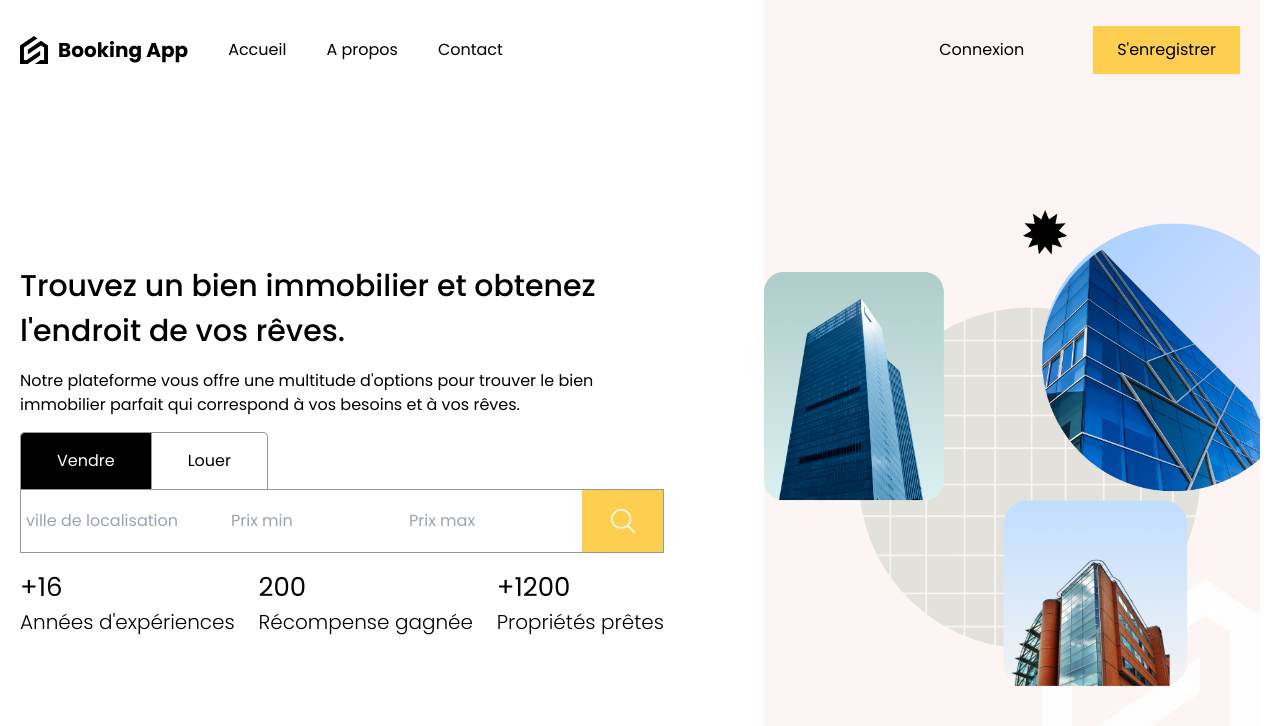
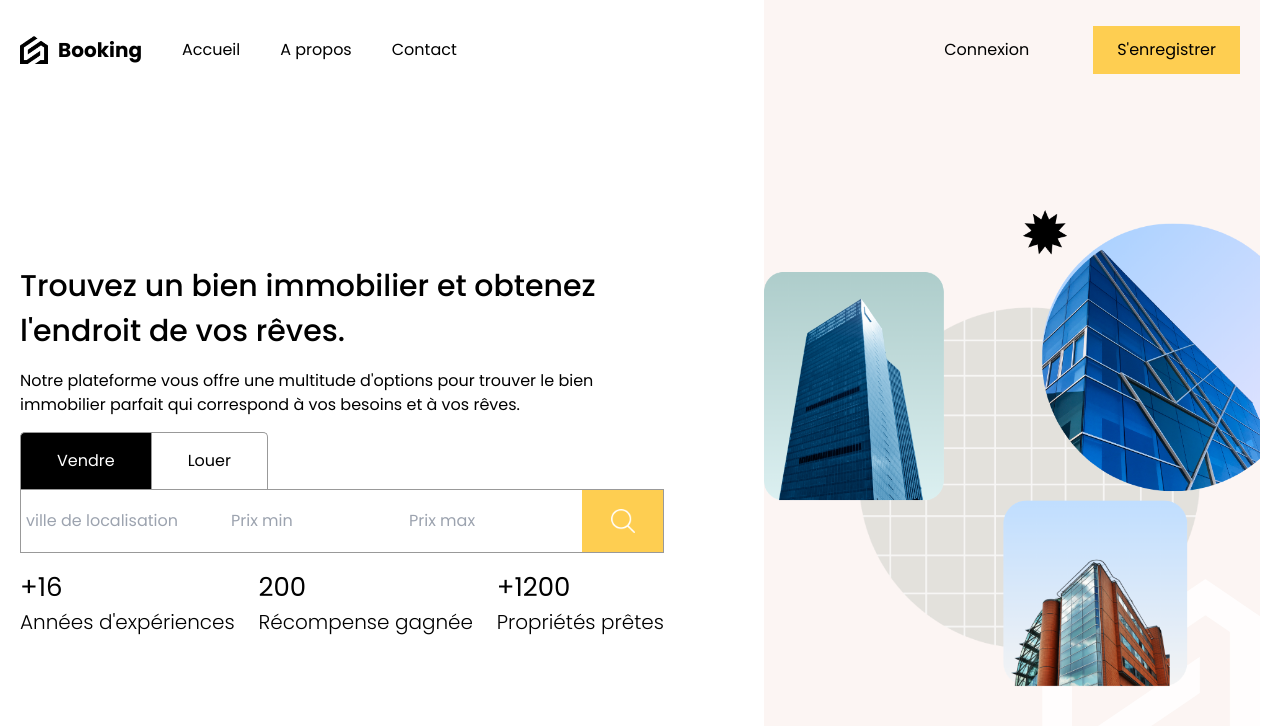
Before and after one commit to Projet-FullStack-M1/booking-front, a React (Vite) app: page / in a window 1280 px wide. Shown: the top 726 px of the page. Built offline with nearby package versions, Linux system fonts and the light colour scheme.

Commit message:
readme🪄💖

```diff
--- a/src/components/partials/Header/Header.jsx
+++ b/src/components/partials/Header/Header.jsx
@@ -9,7 +9,7 @@ const Header = () => {
         <div className="left">
           <a href="/" className="logo">
             <img src="/images/logo.png" alt="logo" />
-            <span>Booking App</span>
+            <span>Booking</span>
           </a>
           <a href="">Accueil</a>
           <a href="">A propos</a>
--- a/src/components/partials/Header/Header.scss
+++ b/src/components/partials/Header/Header.scss
@@ -47,7 +47,7 @@ nav {
     display: flex;
     align-items: center;
     justify-content: flex-end;
-    gap: 5px;
+    // gap: 5px;
     background-color: #fcf5f3;
     height: 100%;
 
```
Also changed, not shown: public/images/projet.png (added), 1 other file (tests, documents, lock files or other folders).
